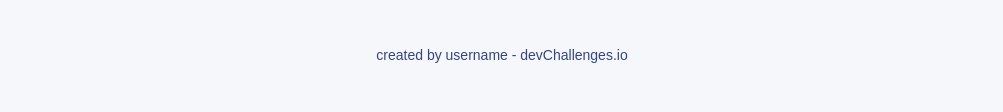
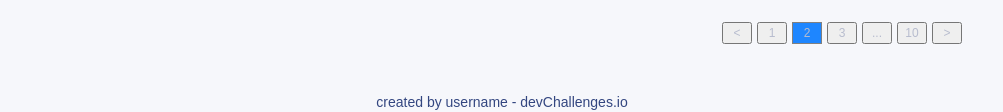
Before and after one commit to LuisSalazarRodriguez/ProyectoExtra, a website: page clase-13/index.html in a window 1280 px wide. Shown: the part 883-995 px from the top of the page, without its empty margins (138-1141 px from the left). Before the commit the page ends 966 px from the top, so only its background shows below. Drawn offline with Linux system fonts and the light colour scheme.

Commit message:
proyecto extra

```diff
--- a/clase-13/index.html
+++ b/clase-13/index.html
@@ -141,7 +141,15 @@
                 </div>
               </div>
             </div>
-
+            <div class="card__button">
+              <button class="btn-paginado"><</button>
+              <button class="btn-paginado">1</button>
+              <button class="btn-paginado btn-seleccionado">2</button>
+              <button class="btn-paginado">3</button>
+              <button class="btn-paginado">...</button>
+              <button class="btn-paginado">10</button>
+              <button class="btn-paginado">></button>
+          </div>
           </div>
         </section>
       </div>
@@ -149,7 +157,7 @@
     <footer class="footer">
       <p class="footer__p">created by username - devChallenges.io</p>
     </footer>
-</div>
+  </div>
 </body>
 
 </html>
--- a/clase-13/src/styles/atoms/_btn.scss
+++ b/clase-13/src/styles/atoms/_btn.scss
@@ -16,3 +16,14 @@
   font-size: 12px;
   padding: 0;
 }
+.btn-paginado{
+  width: 30px;
+  height: 22px;
+  color: #B7BCCE;
+  font-size: 12px;
+  padding: 0;
+}
+.btn-seleccionado{
+  border: 1px solid grey;
+  background-color: #1E86FF;
+}
--- a/clase-13/src/styles/molecules/_card.scss
+++ b/clase-13/src/styles/molecules/_card.scss
@@ -1,9 +1,5 @@
 .card {
     display:inline-flex;
-    // justify-content: space-between;
-    // display: grid;
-    // grid-template-columns: repeat(3, 1fr) ;
-    // gap: 20px;
     border: 1px solid #FFFFFF;
     background: #FFFFFF;
     padding: 10px;
@@ -27,4 +23,11 @@
             width: 100%;
         }
     }
+    &__button{
+        display:flex;
+        justify-content: flex-end;
+        align-items: right;
+        gap: 5px;
+        width:100%;
+    }
 }
```
Also changed, not shown: clase-13/dist/style.css.
